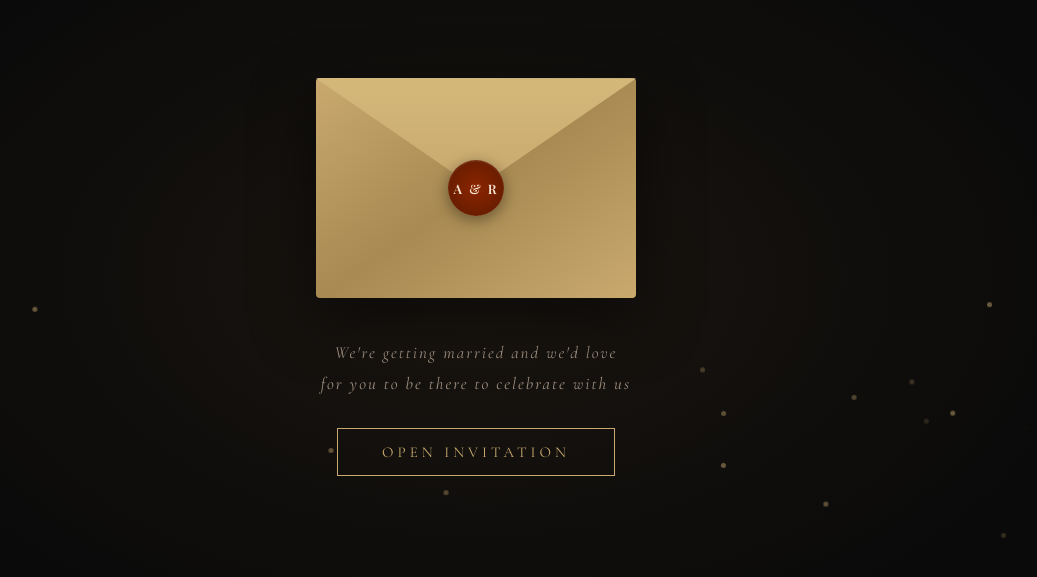
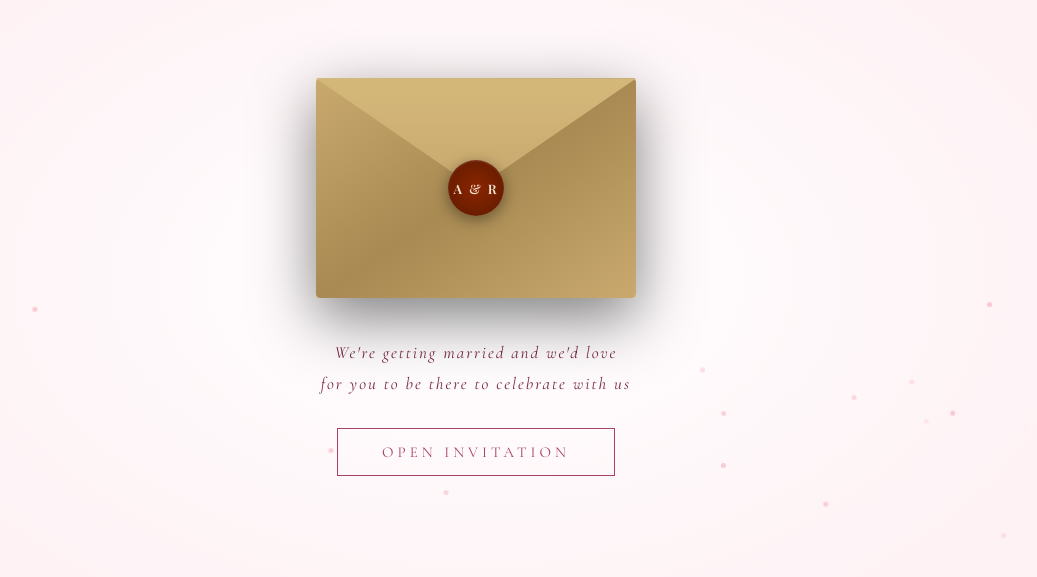
Before and after one commit to toukhyy/wedding-invitation, a React (Vite) app: page / in a window 1280 px wide. Shown: the part 123-700 px from the top of the page, without its empty margins (164-1201 px from the left). Built offline with nearby package versions, Linux system fonts and the light colour scheme; the HTML template or start-up script is replaced by a standard one; a web font is replaced by a local one.

Commit message:
switch to white background with contrast-safe rose palette

```diff
--- a/src/components/EnvelopeCover.css
+++ b/src/components/EnvelopeCover.css
@@ -4,6 +4,7 @@
 
 .env-root {
   min-height: 100vh;
+  overflow: hidden;
 }
 
 /* ===========================
@@ -17,7 +18,7 @@
   align-items: center;
   justify-content: center;
   background:
-    radial-gradient(ellipse at center, #1a1510 0%, #0a0a0a 70%);
+    radial-gradient(ellipse at center, #FFFFFF 0%, #FEF2F5 70%);
   position: relative;
   overflow: hidden;
 }
@@ -30,7 +31,7 @@
 .env-particle {
   position: absolute;
   width: 5px; height: 5px;
-  background: #c9a96e;
+  background: #F49BAB;
   border-radius: 50%;
 }
 
@@ -101,7 +102,7 @@
   font-family: 'Cormorant Garamond', serif;
   font-size: 17px;
   line-height: 1.8;
-  color: #a09080;
+  color: #7A2848;
   letter-spacing: 2px;
   font-style: italic;
 }
@@ -109,8 +110,8 @@
 .env-open-btn {
   padding: 14px 44px;
   background: transparent;
-  border: 1px solid #c9a96e;
-  color: #c9a96e;
+  border: 1px solid #A84068;
+  color: #A84068;
   font-family: 'Cormorant Garamond', serif;
   font-size: 15px;
   letter-spacing: 4px;
@@ -119,8 +120,8 @@
   transition: all .4s ease;
 }
 .env-open-btn:hover {
-  background: linear-gradient(135deg, #c9a96e, #a88a52);
-  color: #0a0a0a;
+  background: linear-gradient(135deg, #F49BAB, #D47A93);
+  color: #5C1A34;
   border-color: transparent;
 }
 .env-open-btn:disabled {
@@ -146,12 +147,12 @@
   display: block;
   width: 50px;
   height: 1px;
-  background: #c9a96e;
+  background: #F49BAB;
   opacity: .5;
 }
 
 .ornament-symbol {
-  color: #c9a96e;
+  color: #F49BAB;
   font-size: 14px;
   opacity: .5;
 }
@@ -161,7 +162,7 @@
   font-size: 15px;
   letter-spacing: 6px;
   text-transform: uppercase;
-  color: #a09080;
+  color: #7A2848;
   margin-bottom: 16px;
 }
 
@@ -180,7 +181,7 @@
   font-weight: 400;
   letter-spacing: 8px;
   text-transform: uppercase;
-  background: linear-gradient(135deg, #c9a96e 0%, #e8d5a8 30%, #f0e4cc 50%, #e8d5a8 70%, #c9a96e 100%);
+  background: linear-gradient(135deg, #C85A7A 0%, #FACCD5 30%, #FEF0F2 50%, #FACCD5 70%, #C85A7A 100%);
   -webkit-background-clip: text;
   -webkit-text-fill-color: transparent;
   background-clip: text;
@@ -189,8 +190,8 @@
 .inv-amp {
   font-family: 'Great Vibes', cursive;
   font-size: clamp(36px, 7vw, 60px);
-  color: #c9a96e;
-  opacity: .6;
+  color: #C85A7A;
+  opacity: .8;
   line-height: 1;
   margin: 12px 0 4px 0;
 }
@@ -200,7 +201,7 @@
   font-size: 18px;
   letter-spacing: 4px;
   text-transform: uppercase;
-  color: #a09080;
+  color: #7A2848;
   margin-bottom: 28px;
 }
 
@@ -216,13 +217,13 @@
   font-size: 13px;
   letter-spacing: 6px;
   text-transform: uppercase;
-  color: #c9a96e;
+  color: #A84068;
 }
 .badge-num {
   font-family: 'Playfair Display', serif;
   font-size: 68px;
   font-weight: 300;
-  color: #c9a96e;
+  color: #C85A7A;
   line-height: 1;
 }
 .badge-mmy {
@@ -230,7 +231,7 @@
   font-size: 15px;
   letter-spacing: 6px;
   text-transform: uppercase;
-  color: #a09080;
+  color: #7A2848;
 }
 
 .inv-venue {
@@ -240,7 +241,7 @@
 .venue-name {
   font-family: 'Playfair Display', serif;
   font-size: 22px;
-  color: #c9a96e;
+  color: #A84068;
   letter-spacing: 2px;
   margin-bottom: 8px;
 }
@@ -248,10 +249,10 @@
 .venue-address {
   font-family: 'Cormorant Garamond', serif;
   font-size: 15px;
-  color: #a09080;
+  color: #7A2848;
   letter-spacing: 1px;
   text-decoration: none;
-  border-bottom: 1px solid rgba(201,169,110,.3);
+  border-bottom: 1px solid rgba(168,64,104,.3);
   padding-bottom: 2px;
   transition: color .3s, border-color .3s;
   display: inline-flex;
@@ -259,8 +260,8 @@
   gap: 5px;
 }
 .venue-address:hover {
-  color: #c9a96e;
-  border-color: #c9a96e;
+  color: #A84068;
+  border-color: #A84068;
 }
 
 .arrow-icon {
--- a/src/index.css
+++ b/src/index.css
@@ -12,8 +12,8 @@ html {
 
 body {
   font-family: 'Cormorant Garamond', serif;
-  background: #0a0a0a;
-  color: #f5f0e8;
+  background: #FFFFFF;
+  color: #7A2848;
   overflow-x: hidden;
   -webkit-font-smoothing: antialiased;
 }
@@ -23,15 +23,15 @@ body {
 }
 
 ::-webkit-scrollbar-track {
-  background: #1a1a1a;
+  background: #FEF2F5;
 }
 
 ::-webkit-scrollbar-thumb {
-  background: #c9a96e;
+  background: #F49BAB;
   border-radius: 3px;
 }
 
 ::selection {
-  background: rgba(201, 169, 110, 0.3);
-  color: #f5f0e8;
+  background: rgba(244, 155, 171, 0.3);
+  color: #7A2848;
 }
```
